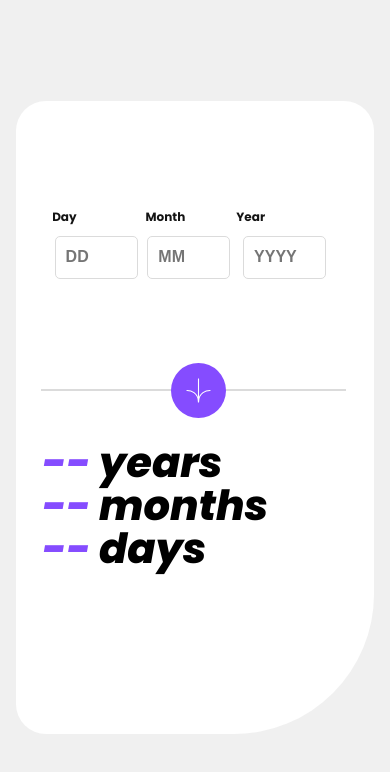
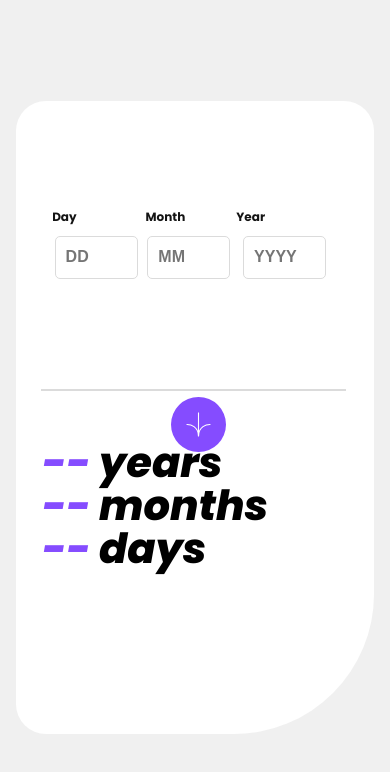
Before and after one commit to Ankitshru/Responsive-Age-Calculator, a plain HTML site: page index.html in a window 390 px wide. Drawn offline with Linux system fonts and the light colour scheme.

Commit message:
Update index.css

```diff
--- a/index.css
+++ b/index.css
@@ -143,7 +143,7 @@ label{
         /*top: 50%;
         right: 50%;
         transform: translate(-50%, -50%);*/
-        top: 43%;
+        top: 47%;
         right: 42%;
         /*transform: translate(-45%, -51%);*/
         height: 25px;
```
